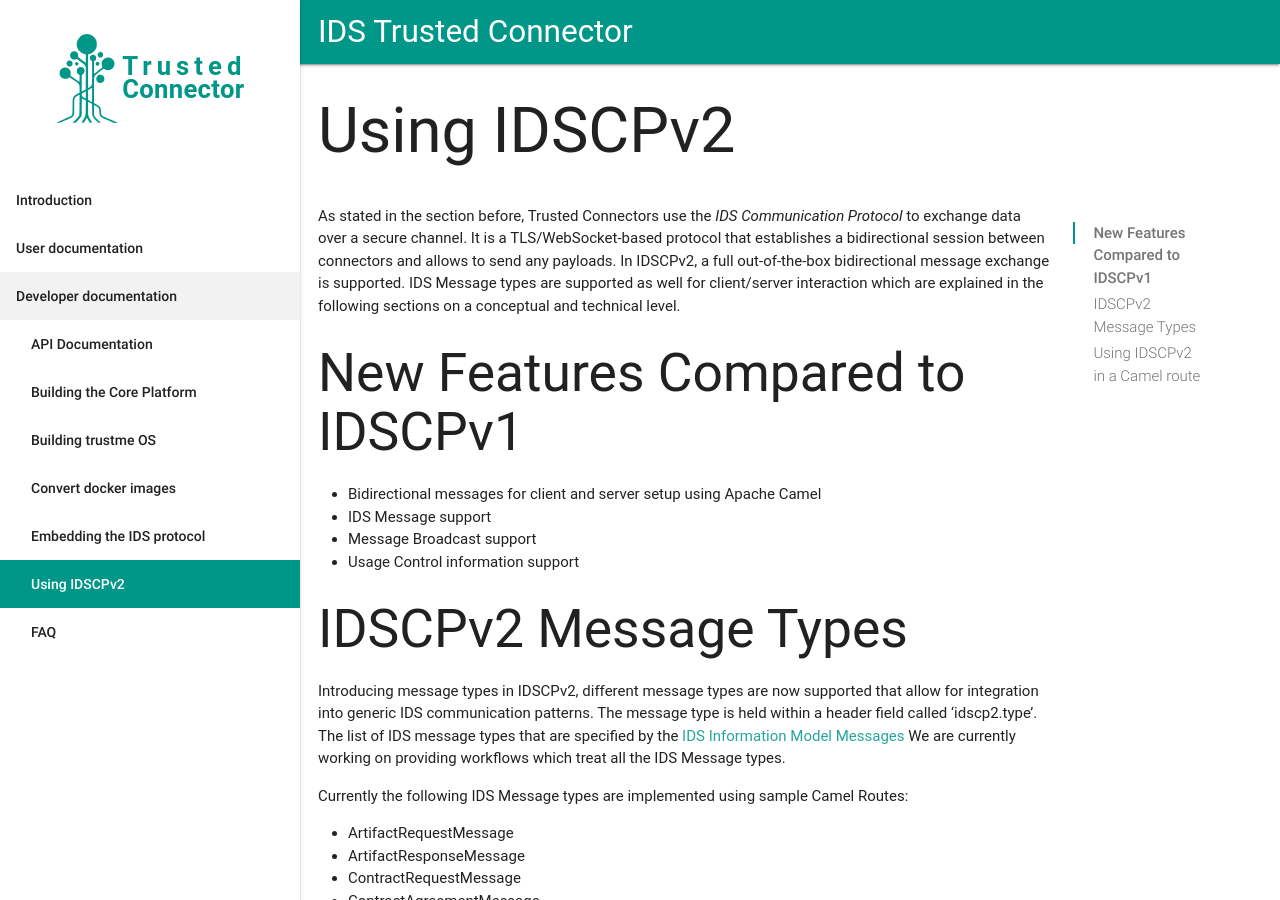
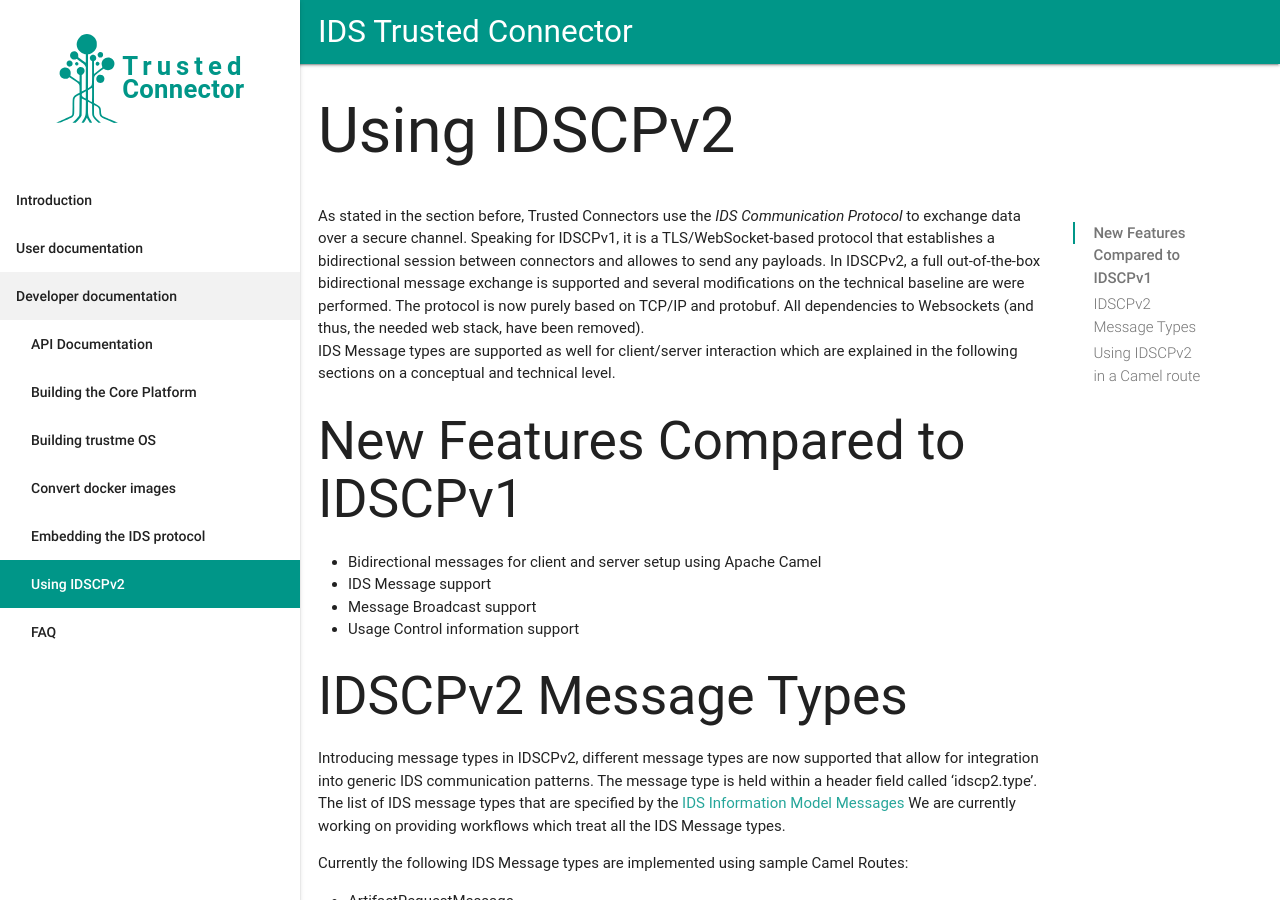
Before and after one commit to industrial-data-space/trusted-connector-documentation, a Jekyll site: the page built from docs/_docs/using_idscpv2.md, in a window 1280 px wide and 900 px high. Built offline with Jekyll 4.4.1, drawn with Linux system fonts in a browser that asks for light colours; some web fonts are replaced.

Commit message:
Update using_idscpv2.md

```diff
--- a/docs/_docs/using_idscpv2.md
+++ b/docs/_docs/using_idscpv2.md
@@ -4,8 +4,8 @@ title: Using IDSCPv2
 permalink: /docs/using_idscpv2/
 
 ---
-As stated in the section before, Trusted Connectors use the _IDS Communication Protocol_ to exchange data over a secure channel. It is a TLS/WebSocket-based protocol that establishes a bidirectional session between connectors and allows to send any payloads.
-In IDSCPv2, a full out-of-the-box bidirectional message exchange is supported.
+As stated in the section before, Trusted Connectors use the _IDS Communication Protocol_ to exchange data over a secure channel. Speaking for IDSCPv1, it is a TLS/WebSocket-based protocol that establishes a bidirectional session between connectors and allowes to send any payloads.
+In IDSCPv2, a full out-of-the-box bidirectional message exchange is supported and several modifications on the technical baseline are were performed. The protocol is now purely based on TCP/IP and protobuf. All dependencies to Websockets (and thus, the needed web stack, have been removed).
 IDS Message types are supported as well for client/server interaction which are explained in the following sections on a conceptual and technical level.
 
 ## New Features Compared to IDSCPv1
```
